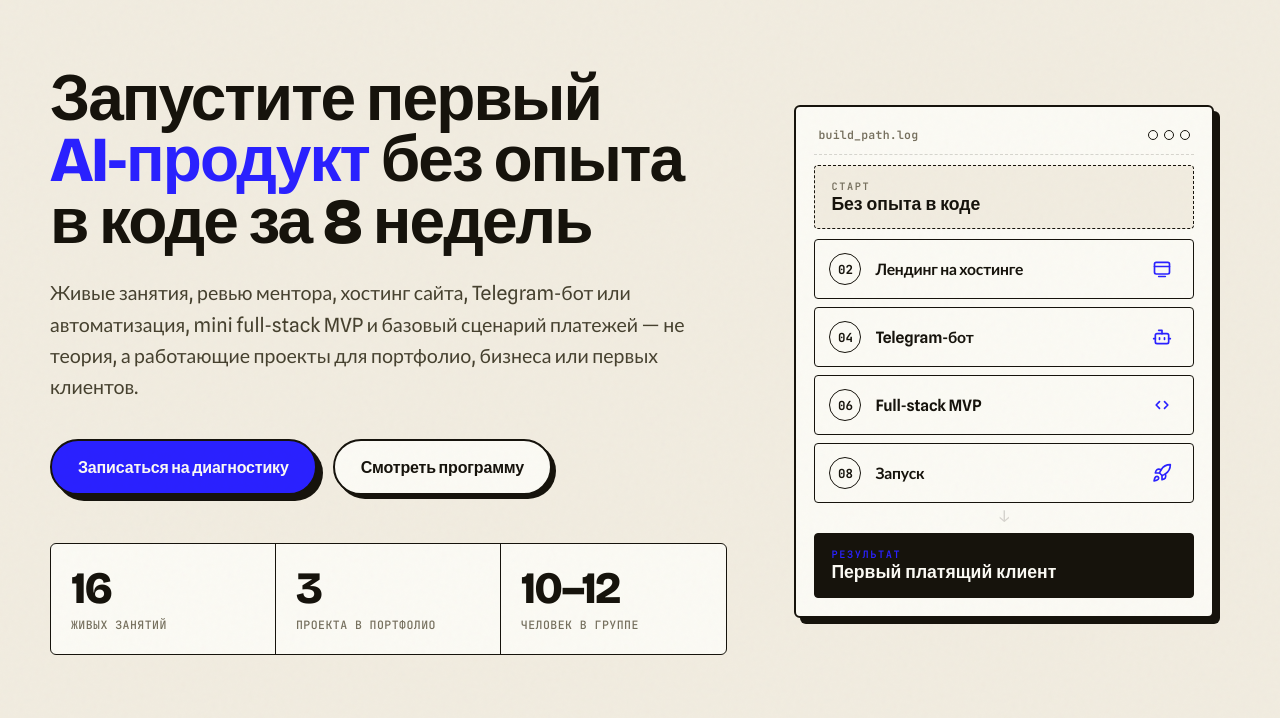
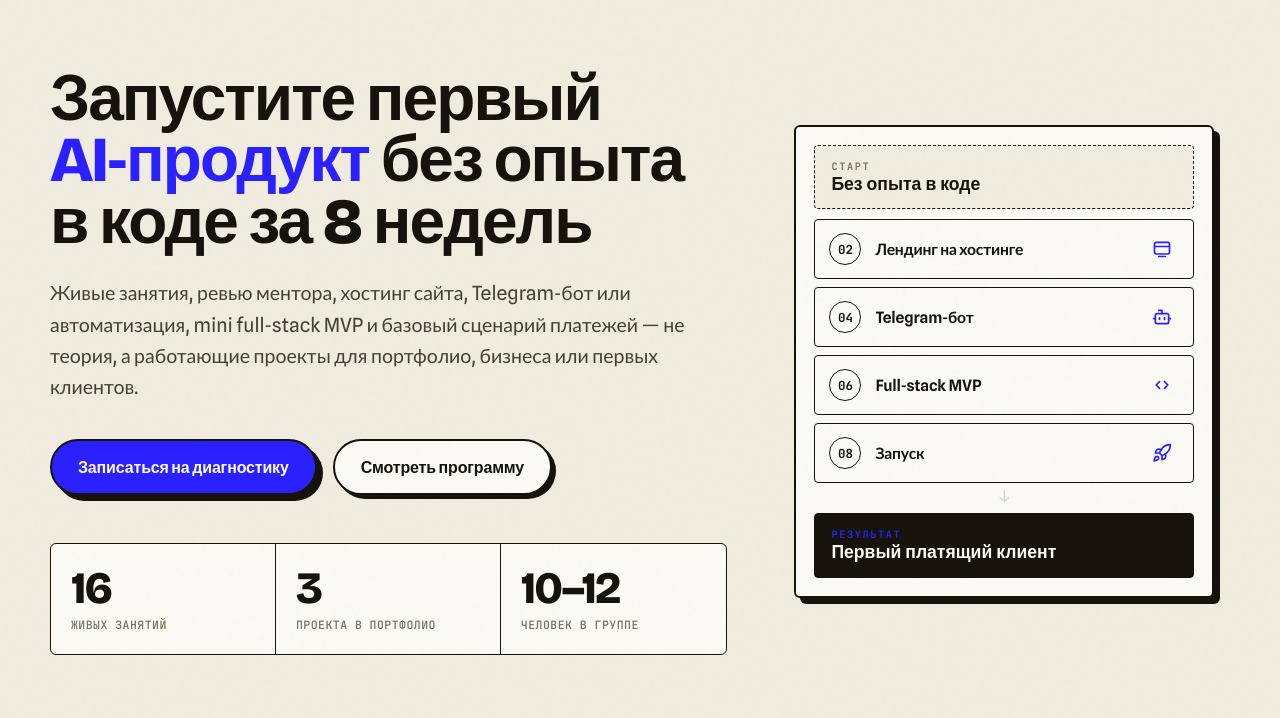
Before and after one commit to silkroadtech-kz/srt-school, a plain HTML site: page index.html in a window 1280 px wide. Shown: the part 82-800 px from the top of the page. Drawn offline with nearby package versions, Linux system fonts and the light colour scheme.

Commit message:
Remove build_path.log tag and dot indicators from journey header
Co-Authored-By: Claude Opus 4.7 <noreply@anthropic.com>

```diff
--- a/index.html
+++ b/index.html
@@ -93,13 +93,6 @@
 
                     <div class="hero-visual reveal delay-2">
                         <div class="journey">
-                            <div class="journey-head">
-                                <span class="journey-tag">build_path.log</span>
-                                <span class="journey-dots" aria-hidden="true">
-                                    <i></i><i></i><i></i>
-                                </span>
-                            </div>
-
                             <div class="journey-cap journey-start">
                                 <span class="journey-cap-label">Старт</span>
                                 <strong>Без опыта в коде</strong>
--- a/styles.css
+++ b/styles.css
@@ -140,8 +140,7 @@ section[id] {
 
 .eyebrow,
 .section-kicker,
-.price-label,
-.journey-tag {
+.price-label {
     display: inline-flex;
     align-items: center;
     gap: 9px;
@@ -482,32 +481,6 @@ section[id] {
     box-shadow: var(--shadow-hard);
 }
 
-.journey-head {
-    display: flex;
-    align-items: center;
-    justify-content: space-between;
-    padding: 2px 4px 12px;
-    border-bottom: 1.5px dashed var(--line-soft);
-}
-
-.journey-tag {
-    color: var(--muted);
-    text-transform: none;
-    letter-spacing: 0.02em;
-}
-
-.journey-dots {
-    display: inline-flex;
-    gap: 6px;
-}
-
-.journey-dots i {
-    width: 10px;
-    height: 10px;
-    border: 1.5px solid var(--ink);
-    border-radius: 50%;
-}
-
 .journey-cap {
     display: flex;
     flex-direction: column;
```
